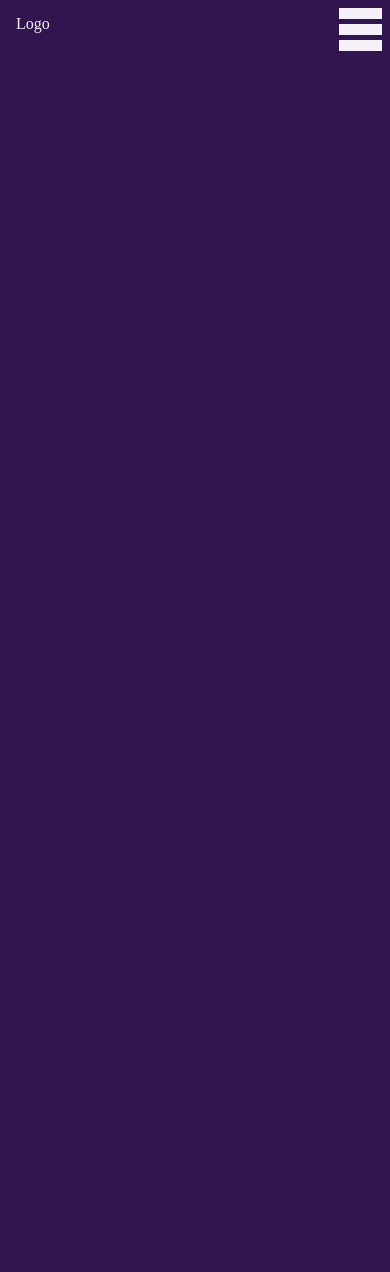
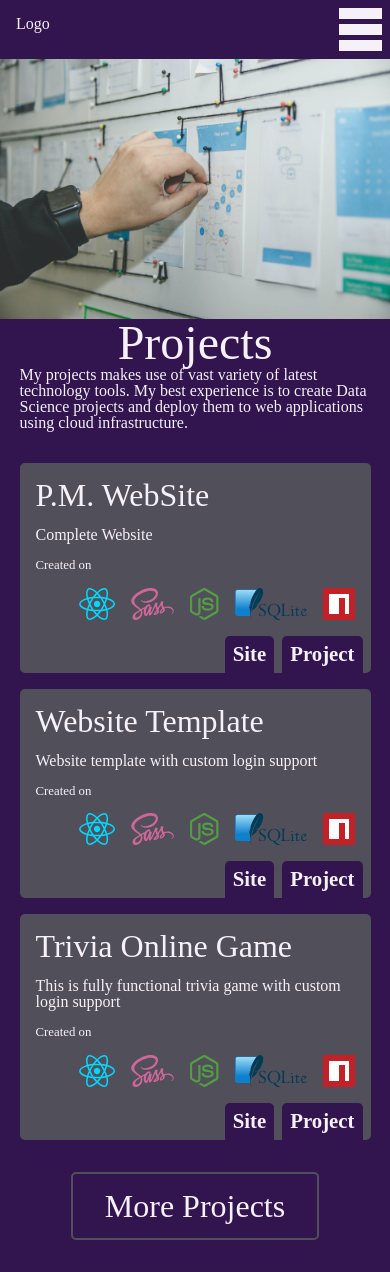
Before and after one commit to MrGio7/portfolio, a React (Create React App) app: page /projects in a window 390 px wide. Before the commit this address had no page. Before the commit the page ends 844 px from the top, so only its background shows below. Built offline with nearby package versions, Linux system fonts and the light colour scheme.

Commit message:
finished mobilefirst site

```diff
--- a/src/App.js
+++ b/src/App.js
@@ -1,6 +1,6 @@
 import React from "react";
 import { Routes, Route } from "react-router-dom";
-import { NavBar, Home, Experience } from "./components";
+import { NavBar, Home, Experience, Projects, Contact } from "./components";
 
 
 class App extends React.Component {
@@ -26,6 +26,8 @@ class App extends React.Component {
         <Routes>
           <Route path="/" element={<Home />} />
           <Route path="experience" element={<Experience />} />
+          <Route path="projects" element={<Projects />} />
+          <Route path="contact" element={<Contact />} />
         </Routes>
       </div>
     );
--- a/src/components/index.js
+++ b/src/components/index.js
@@ -1,9 +1,13 @@
 import NavBar from "./navBar";
 import Home from "./pages/home";
 import Experience from "./pages/experience";
+import Projects from "./pages/projects";
+import Contact from "./pages/contact";
 
 export {
     NavBar,
     Home,
-    Experience
+    Experience,
+    Projects,
+    Contact
 }
--- a/src/components/navBar.js
+++ b/src/components/navBar.js
@@ -36,17 +36,14 @@ class NavBar extends React.Component {
           </div>
         </div>
         <div className="navigation">
-          <nav>
+          <div className="list">
             <Link to="/" onClick={() => this.setState({ navOpened: false })}>
               Home
             </Link>
             <Link to="experience" onClick={() => this.setState({ navOpened: false })}>Experience</Link>
-            {/* <Link>Education</Link>
-            <Link>Experience</Link>
-            <Link>Projects</Link>
-            <Link>Contact Me</Link>
-            <Link>Language</Link> */}
-          </nav>
+            <Link to="projects" onClick={() => this.setState({ navOpened: false })}>Projects</Link>
+            <Link to="contact" onClick={() => this.setState({ navOpened: false })}>Contact Me</Link>
+          </div>
         </div>
       </div>
     );
--- /dev/null
+++ b/src/components/pages/contact.js
@@ -0,0 +1,40 @@
+import React from "react";
+import { Icon } from '@iconify/react';
+
+class Contact extends React.Component{
+    constructor(props){
+        super(props)
+
+        this.state={
+            loading: true
+        }
+    }
+
+    componentDidMount(){
+        this.setState({
+            loading:false
+        })
+    }
+
+    render(){
+        return(
+            this.state.loading ? <div className="loading">Loading</div> :
+            <div className="contact">
+                <img src="https://avatars.githubusercontent.com/u/48259730?v=4" alt="avatar" />
+                <h1>Contact Me</h1>
+                <p>I am available on almost every social media. You can message me, I will reply within 24 hours. I can help you with ML, AI, React, Android, Cloud and Opensource Development.</p>
+                <div className="icons">
+                    <Icon icon="zmdi:github-box" />
+                    <Icon icon="logos:linkedin-icon" />
+                    <Icon icon="logos:google-gmail" />
+                    <Icon icon="logos:twitter" />
+                    <Icon icon="logos:facebook" />
+                    <Icon icon="logos:instagram-icon" />
+                </div>
+                <div className="resume">See My Resume</div>
+            </div>
+        )
+    }
+}
+
+export default Contact;
--- a/src/components/pages/home.js
+++ b/src/components/pages/home.js
@@ -172,10 +172,10 @@ class Home extends React.Component {
                 <Icon icon="logos:firebase" />
               </div>
               <ul>
-                <li>Experience working on multiple cloud platforms</li>
-                <li>Hosting and maintaining websites on virtual machine instances along with integration of databases</li>
-                <li>Deploying deep learning models on cloud to use on mobile devices</li>
-                <li>Setting up streaming jobs from DB to Server or vice-versa on GCP and AWS</li>
+                <li>&#128073;Experience working on multiple cloud platforms</li>
+                <li>&#128073;Hosting and maintaining websites on virtual machine instances along with integration of databases</li>
+                <li>&#128073;Deploying deep learning models on cloud to use on mobile devices</li>
+                <li>&#128073;Setting up streaming jobs from DB to Server or vice-versa on GCP and AWS</li>
               </ul>
               <div className="particlesTwo">
           <Particles
--- /dev/null
+++ b/src/components/pages/projects.js
@@ -0,0 +1,84 @@
+import React from "react";
+import { Icon } from '@iconify/react';
+import projectsImg from "../../assets/img/projects.jpg";
+
+class Projects extends React.Component {
+  constructor(props) {
+    super(props);
+
+    this.state = {
+      loading: true,
+    };
+  }
+
+  componentDidMount() {
+    this.setState({ loading: false });
+  }
+
+  render() {
+    return this.state.loading ? (
+      <div className="loading">Loading</div>
+    ) : (
+      <div className="projects">
+        <div className="projectsCard">
+            <img src={projectsImg} alt="projects" />
+            <h1>Projects</h1>
+            <p>My projects makes use of vast variety of latest technology tools. My best experience is to create Data Science projects and deploy them to web applications using cloud infrastructure.</p>
+        </div>
+        <div className="projList">
+            <div className="card">
+                <h1>P.M. WebSite</h1>
+                <h2>Complete Website</h2>
+                <h3>Created on </h3>
+                <div className="icons">
+                    <Icon icon="logos:react" />
+                    <Icon icon="logos:sass" />
+                    <Icon icon="logos:nodejs-icon" />
+                    <Icon icon="logos:sqlite" />
+                    <Icon icon="logos:npm-icon" />
+                </div>
+                <div className="links">
+                  <a href="https://p-m.netlify.com/" target="_blank"  rel="noreferrer">Site</a>
+                  <a href="https://github.com/MrGio7/p.m.-site" target="_blank"  rel="noreferrer">Project</a>
+                </div>
+            </div>
+            <div className="card">
+                <h1>Website Template</h1>
+                <h2>Website template with custom login support</h2>
+                <h3>Created on </h3>
+                <div className="icons">
+                    <Icon icon="logos:react" />
+                    <Icon icon="logos:sass" />
+                    <Icon icon="logos:nodejs-icon" />
+                    <Icon icon="logos:sqlite" />
+                    <Icon icon="logos:npm-icon" />
+                </div>
+                <div className="links">
+                  <a href="https://mrgio7.github.io/webpage/" target="_blank"  rel="noreferrer">Site</a>
+                  <a href="https://github.com/MrGio7/webpage" target="_blank"  rel="noreferrer">Project</a>
+                </div>
+            </div>
+            <div className="card">
+                <h1>Trivia Online Game</h1>
+                <h2>This is fully functional trivia game with custom login support</h2>
+                <h3>Created on </h3>
+                <div className="icons">
+                    <Icon icon="logos:react" />
+                    <Icon icon="logos:sass" />
+                    <Icon icon="logos:nodejs-icon" />
+                    <Icon icon="logos:sqlite" />
+                    <Icon icon="logos:npm-icon" />
+                </div>
+                <div className="links">
+                  <a href="https://mrgio7.github.io/trivia/" target="_blank"  rel="noreferrer">Site</a>
+                  <a href="https://github.com/MrGio7/trivia" target="_blank"  rel="noreferrer">Project</a>
+                </div>
+            </div>
+        </div>
+            <a className="gitLink" href="https://github.com/MrGio7" target="_blank"  rel="noreferrer">More Projects</a>
+      </div>
+    );
+  }
+}
+
+export default Projects;
--- a/src/style/components/_navBar.scss
+++ b/src/style/components/_navBar.scss
@@ -50,34 +50,35 @@
 
     .navigation{
         width: 100%;
-        max-height: 0vh;
+        max-height: 0px;
         display: flex;
         justify-content: center;
         transition: 0.4s;
         overflow: hidden;
 
-        ul{
+        .list{
             width: 80%;
             display: flex;
             flex-direction: column;
 
-            li{
+            a{
                 width: 100%;
                 padding: 1rem 0.5rem;
-                margin:0.5rem 0.5rem;
+                margin:0.5rem 0;
                 font-size: 1rem;
                 cursor: pointer;
                 background-color: $darkLiver;
                 border-radius: 5px;
                 text-align: center;
-                display: list-item;
+                text-decoration: none;
+                color: $magnolia;
             }
         }
     }
 
     &.opened{
         .navigation{
-            max-height: 100vh;
+            max-height: 300px;
         }
     }
 }
--- a/src/style/index.scss
+++ b/src/style/index.scss
@@ -3,3 +3,5 @@
 @use "components/navBar";
 @use "pages/home";
 @use "pages/experience";
+@use "pages/projects";
+@use "pages/contact";
--- /dev/null
+++ b/src/style/pages/_contact.scss
@@ -0,0 +1,52 @@
+@use "../variables" as *;
+
+.contact{
+    width: 100%;
+    display: flex;
+    flex-direction: column;
+    justify-content: center;
+    align-items: center;
+
+    img{
+        border-radius: 50%;
+        width: 60%;
+        margin-top: 2rem;
+    }
+
+    h1{
+        font-size: 3rem;
+        margin:1rem 0;
+    }
+
+    p{
+        width: 90%;
+        font-size: 1rem;
+    }
+
+    .icons{
+        width: 90%;
+        display: flex;
+        flex-direction: row;
+        justify-content: space-evenly;
+        margin:1rem 0;
+
+        svg{
+            font-size: 2rem;
+        }
+    }
+
+    .resume{
+        margin:2rem 0;
+        padding: 1rem 2rem;
+        border-radius: 5px;
+        border:2px solid $darkLiver;
+        cursor: pointer;
+        font-size: 2rem;
+        text-decoration: none;
+        color: $magnolia;
+
+        &:hover{
+            background-color: $darkLiver;
+        }
+    }
+}
--- /dev/null
+++ b/src/style/pages/_projects.scss
@@ -0,0 +1,107 @@
+@use "../variables" as *;
+
+.projects{
+    width: 100%;
+    display: flex;
+    flex-direction: column;
+    justify-content: center;
+    align-items: center;
+
+    .projectsCard{
+        width: 100%;
+        display: flex;
+        flex-direction: column;
+        justify-content: center;
+        align-items: center;
+
+        img{
+            width: 100%;
+        }
+
+        h1{
+            font-size:3rem;
+        }
+
+        p{
+            font-size: 1rem;
+            width: 90%;
+        }
+    }
+
+    .projList{
+        width: 100%;
+        display: flex;
+        flex-direction: column;
+        justify-content: center;
+        align-items: center;
+        margin-top: 1rem;
+
+        .card{
+            width: 90%;
+            background-color: $darkLiver;
+            border-radius: 5px;
+            margin-top: 1rem;
+
+            h1{
+                font-size: 2rem;
+                margin: 1rem 0 0 1rem;
+            }
+
+            h2{
+                font-size: 1rem;
+                margin: 1rem 0 0 1rem;
+            }
+
+            h3{
+                font-size: 0.8rem;
+                margin: 1rem 0 0 1rem;
+            }
+
+            .icons{
+                width: 100%;
+                display: flex;
+                flex-direction: row;
+                justify-content: flex-end;
+                padding: 1rem 1rem 1rem 0;
+
+                svg{
+                    font-size: 2rem;
+                    margin-left: 1rem;
+                }
+            }
+
+            .links{
+                width: 100%;
+                display: flex;
+                flex-direction: row;
+                justify-content: flex-end;
+
+                a{
+                    text-decoration: none;
+                    background-color: $darkPurple;
+                    color: $magnolia;
+                    padding: 0.5rem;
+                    margin-right: 0.5rem;
+                    border-radius: 5px 5px 0 0;
+                    font-size: 1.3rem;
+                    font-weight: bold;
+                    cursor: pointer;
+                }
+            }
+        }
+    }
+    .gitLink{
+        margin:2rem 0;
+        padding: 1rem 2rem;
+        border-radius: 5px;
+        border:2px solid $darkLiver;
+        cursor: pointer;
+        font-size: 2rem;
+        text-decoration: none;
+        color: $magnolia;
+
+        &:hover{
+            background-color: $darkLiver;
+        }
+    }
+}
```
Also changed, not shown: src/style/pages/_home.scss (+10 -4 lines), src/assets/img/projects.jpg (added).
